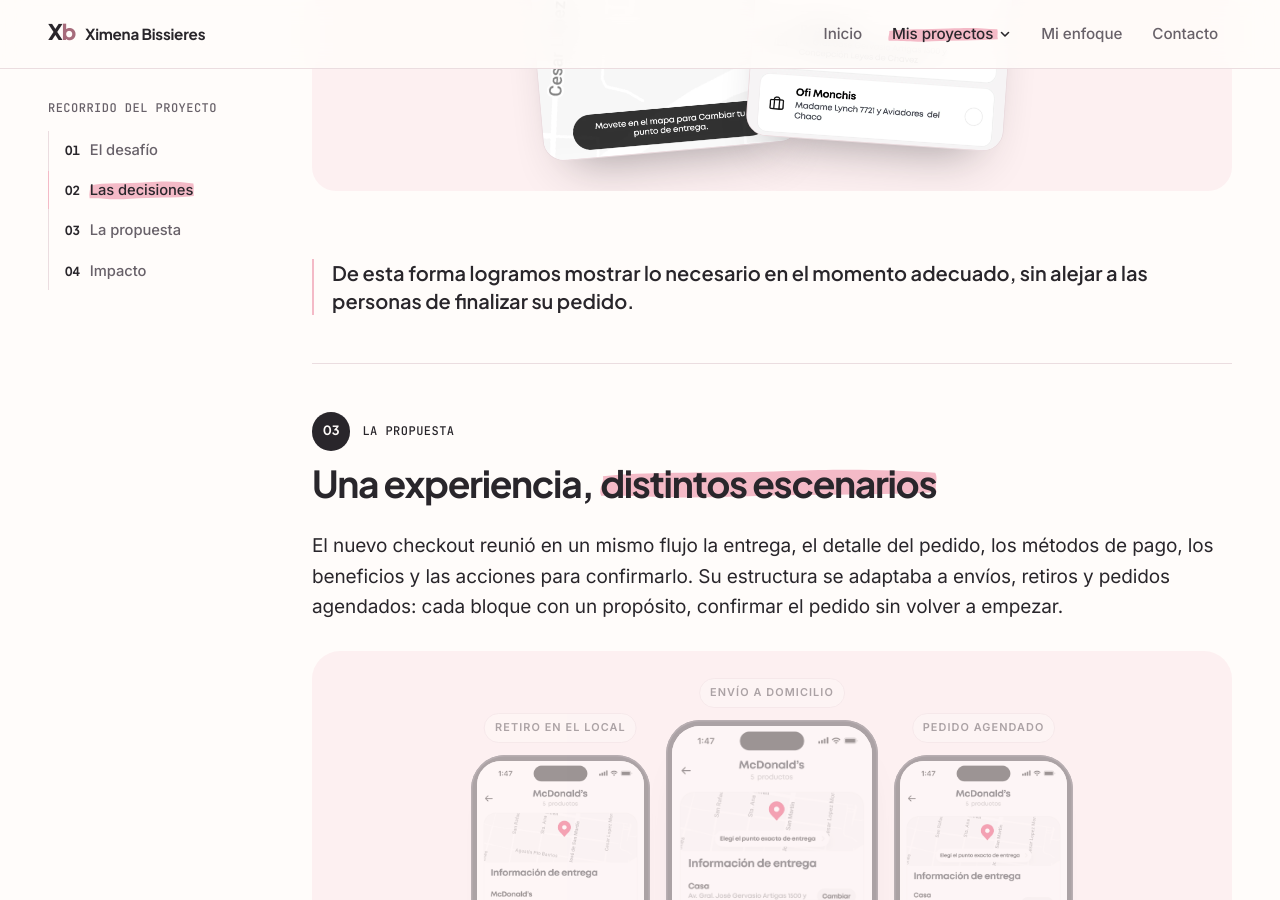
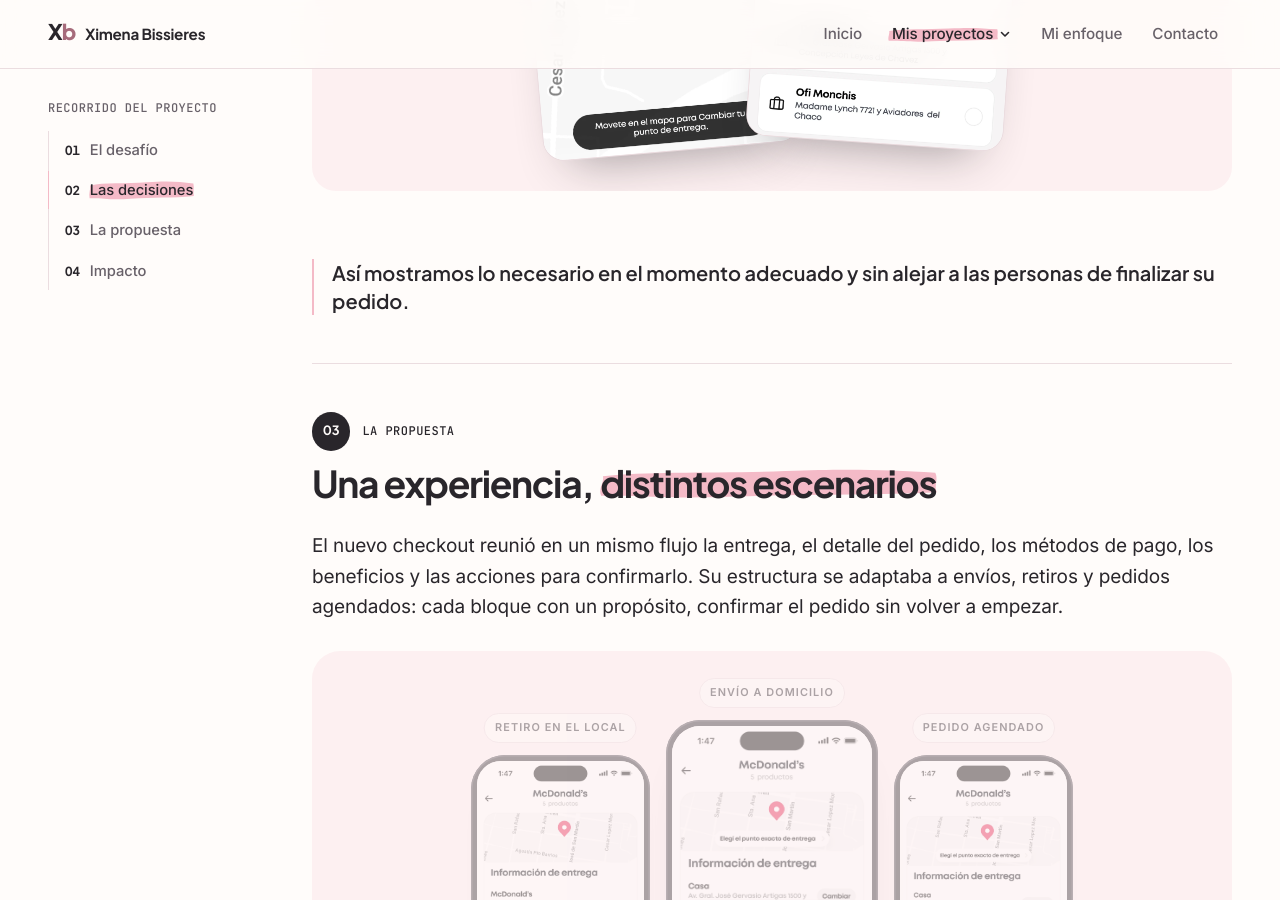
Before and after one commit to ximebissieres/Ximebissieres.github.io, a Jekyll site: the page built from proyectos/monchis.html, in a window 1280 px wide and 900 px high, scrolled down 2777 px. Built offline with Jekyll 4.4.1, drawn with Linux system fonts in a browser that asks for light colours.

Commit message:
Monchis: ajuste del cierre de Las decisiones
Co-Authored-By: Claude Opus 5.5 <noreply@anthropic.com>
Claude-Session: https://claude.ai/code/session_01DJ4kQgEHjb3PtnpPBBuZ5X

```diff
--- a/proyectos/monchis.html
+++ b/proyectos/monchis.html
@@ -145,7 +145,7 @@ summary: 'En Monchis, los pedidos podían ser con envío a domicilio, retiro en
         </article>
       </div>
       </div>
-      <p class="crit-close">De esta forma logramos mostrar lo necesario en el momento adecuado, sin alejar a las personas de finalizar su pedido.</p>
+      <p class="crit-close">Así mostramos lo necesario en el momento adecuado y sin alejar a las personas de finalizar su pedido.</p>
     </section>
 
     <section class="chapter" id="propuesta" data-title="La propuesta">
```
